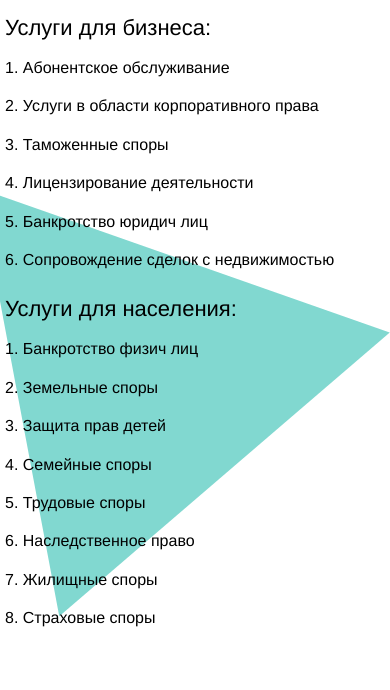
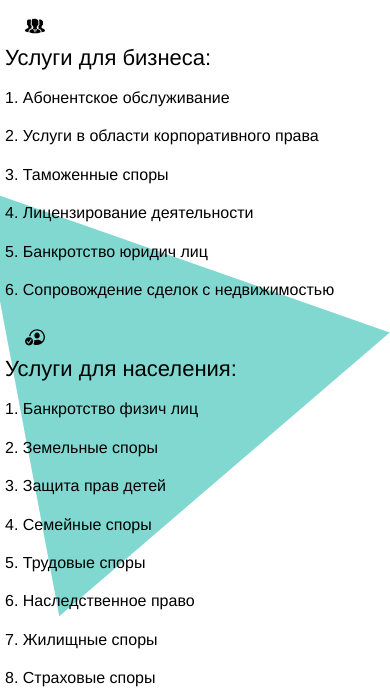
Before and after one commit to MariaMMS1984/Lida, a plain HTML site: page index.html in a window 390 px wide. Shown: the part 154-844 px from the top of the page. Drawn offline with Linux system fonts and the light colour scheme.

Commit message:
комментарий к коммиту

```diff
--- /dev/null
+++ b/blocks/services/__image/services__image.css
@@ -0,0 +1,13 @@
+.services__image {
+    width: 45px;
+    height: 45px;
+    margin-left: 5vw;
+    z-index: 1;
+}
+
+@media screen and (max-width:600px) {
+    .services__image {
+        width: 20px;
+        height: 20px;
+    }
+}
--- a/blocks/services/services.css
+++ b/blocks/services/services.css
@@ -3,7 +3,7 @@
     justify-content: space-between;
     width: 100%;
     align-items: self-start;
-    margin-top: 50px;
+    margin-top: 30px;
     padding: 0;
     overflow: hidden;
 }
--- a/index.html
+++ b/index.html
@@ -22,6 +22,7 @@
             <section class="services">
                 <div class="services__triangle rotation"></div>
                 <ul class="services__business">
+                    <img src="./images/person-combination-svgrepo-com.svg" class="services__image" alt="деловые люди">
                     <li class="services__heading">Услуги для бизнеса:</li>
                     <li class="services__text" href="#" onclick="document.getElementById('mytext').classList.toggle('opened');
                     return false;">1. Абонентское обслуживание</li>
@@ -74,6 +75,8 @@
                     </div>
                 </ul>
                 <ul class="services__individuals">
+                    <img src="./images/person-crop-circle-badge-checkmark-svgrepo-com.svg" class="services__image"
+                        alt="люди">
                     <li class="services__heading">Услуги для населения:</li>
                     <li class="services__text" href="#" onclick="document.getElementById('bankpeopletext').classList.toggle('opened');
                     return false;">1. Банкротство физич лиц</li>
--- a/pages/index.css
+++ b/pages/index.css
@@ -12,6 +12,7 @@
 @import url(../blocks/services/__heading/services__heading.css);
 @import url(../blocks/services/__bigtext/services__bigtext.css);
 @import url(../blocks/services/__triangle/services__triangle.css);
+@import url(../blocks/services/__image/services__image.css);
 @import url(../blocks/footer/footer.css);
 @import url(../blocks/footer/__address/footer__adress.css);
 @import url(../blocks/footer/__heading/footer__heading.css);
```
Also changed, not shown: images/person-combination-svgrepo-com.svg (added), images/person-crop-circle-badge-checkmark-svgrepo-com.svg (added).
